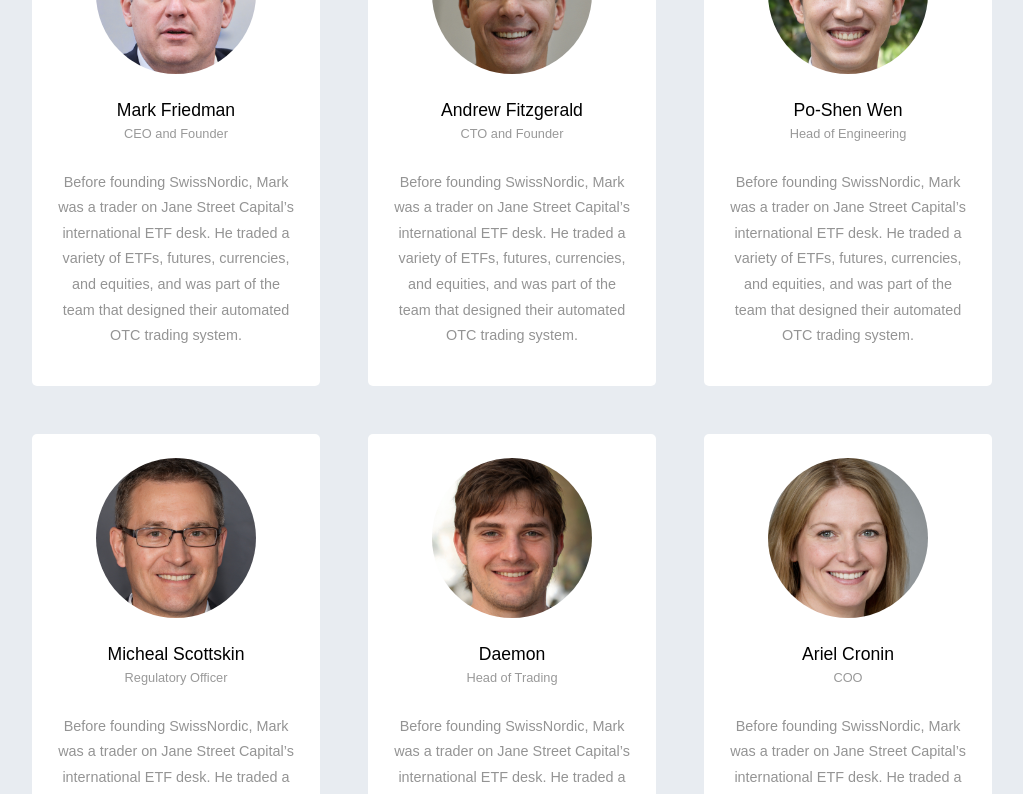
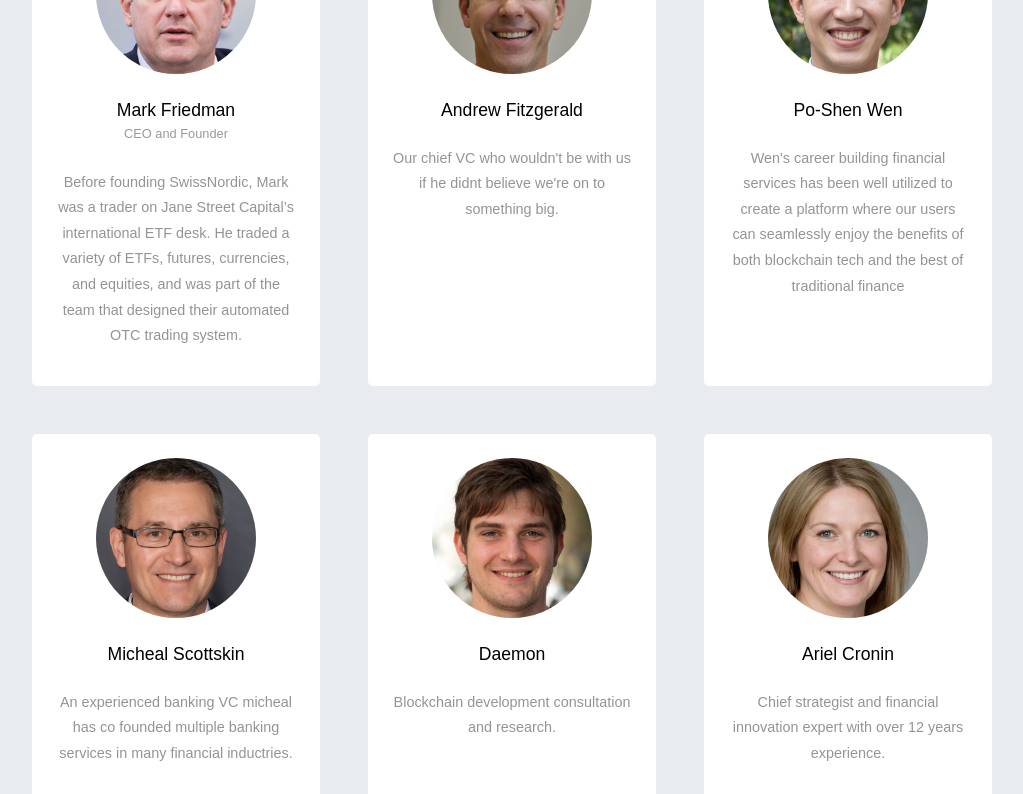
Before and after one commit to marcuscardasso/nordfinapi, a Nuxt app in the folder nordfin/: page /about in a window 1280 px wide. Shown: the part 660-1454 px from the top of the page, without its empty margins (128-1151 px from the left). Built offline with nearby package versions, Linux system fonts and the light colour scheme.

Commit message:
wqefwqef

```diff
--- a/nordfin/components/Accounts.vue
+++ b/nordfin/components/Accounts.vue
@@ -4,20 +4,21 @@
         <h2 class="accounts__headers--h2">Accounts</h2>
         <h2 class="accounts__headers--sub">Pick an account and get started with and join the financial frontier</h2>
         <div class="accounts__section">
+            <div class="accounts__sectioncard basic">
+                <h4>Basic</h4>
+                <p>Normal decentralised banking</p>
+            </div>
             <div class="accounts__sectioncard silver">
                 <h4>Silver</h4>
                 <p>Normal decentralized banking and volatile location access</p>
             </div>
-            <div class="accounts__sectioncard gold">
+             <div class="accounts__sectioncard gold">
                 <h4>Gold</h4>
                 <p>Normal decentralised banking, volatile location access, lesser taxes</p>
             </div>
         </div>
         <div class="accounts__section">
-            <div class="accounts__sectioncard basic">
-                <h4>Basic</h4>
-                <p>Normal decentralised banking</p>
-            </div>
+
             <div class="accounts__sectioncard platinum">
                 <h4>Platinum</h4>
                 <p>Normal decentralized banking and volatile location access, high-performance decentralized peer-to-peer multi-currency exchange built directly into the blockchain. No benefitiary charges</p>
@@ -90,7 +91,7 @@
             flex-basis: #{scaleValue(290)};
             display: flex;
             flex-direction: column;
-            justify-content: space-between;
+            //justify-content: space-between;
             padding: #{scaleValue(24)};
             padding-top: #{scaleValue(50)};
             position: relative;
--- a/nordfin/pages/about.vue
+++ b/nordfin/pages/about.vue
@@ -20,7 +20,7 @@
                         <span></span>
                     </div>
                     <div class="about__section--text">
-                        SwissNordic is a decentralized exchange built by traders, for traders. SwissNordic
+                        SwissNordic is a decentralized babking system built by traders, for traders. SwissNordic
                         offers solutions to improve your chances for success in trades and investments. Our expert team of traders and market
                         analysts are always on deck to help users trade and invest in the safest, most informative and profitable ways possible
                     </div>
@@ -53,10 +53,9 @@
                                 </figure>
                                 <div class="about__card--cardheader">
                                     <h2>Andrew Fitzgerald</h2>
-                                    <h3>CTO and Founder</h3>
                                 </div>
                                 <div class="about__card--cardtext">
-                                    <p>Before founding SwissNordic, Mark was a trader on Jane Street Capital’s international ETF desk. He traded a variety of ETFs, futures, currencies, and equities, and was part of the team that designed their automated OTC trading system.</p>
+                                    <p>Our chief VC who wouldn't be with us if he didnt believe we're on to something big.</p>
                                 </div>
                             </div>
                             <div class="about__card">
@@ -65,10 +64,9 @@
                                 </figure>
                                 <div class="about__card--cardheader">
                                     <h2>Po-Shen Wen</h2>
-                                    <h3>Head of Engineering</h3>
                                 </div>
                                 <div class="about__card--cardtext">
-                                    <p>Before founding SwissNordic, Mark was a trader on Jane Street Capital’s international ETF desk. He traded a variety of ETFs, futures, currencies, and equities, and was part of the team that designed their automated OTC trading system.</p>
+                                    <p>Wen's career building financial services has been well utilized to create a platform where our users can seamlessly enjoy the benefits of both blockchain tech and the best of traditional finance</p>
                                 </div>
                             </div>
                         </div>
@@ -79,10 +77,9 @@
                                 </figure>
                                 <div class="about__card--cardheader">
                                     <h2>Micheal Scottskin</h2>
-                                    <h3>Regulatory Officer</h3>
                                 </div>
                                 <div class="about__card--cardtext">
-                                    <p>Before founding SwissNordic, Mark was a trader on Jane Street Capital’s international ETF desk. He traded a variety of ETFs, futures, currencies, and equities, and was part of the team that designed their automated OTC trading system.</p>
+                                    <p>An experienced banking VC micheal has co founded multiple banking services in many financial inductries.</p>
                                 </div>
                             </div>
                             <div class="about__card">
@@ -91,10 +88,9 @@
                                 </figure>
                                 <div class="about__card--cardheader">
                                     <h2>Daemon</h2>
-                                    <h3>Head of Trading</h3>
                                 </div>
                                 <div class="about__card--cardtext">
-                                    <p>Before founding SwissNordic, Mark was a trader on Jane Street Capital’s international ETF desk. He traded a variety of ETFs, futures, currencies, and equities, and was part of the team that designed their automated OTC trading system.</p>
+                                    <p>Blockchain development consultation and research.</p>
                                 </div>
                             </div>
                             <div class="about__card">
@@ -103,10 +99,9 @@
                                 </figure>
                                 <div class="about__card--cardheader">
                                     <h2>Ariel Cronin</h2>
-                                    <h3>COO</h3>
                                 </div>
                                 <div class="about__card--cardtext">
-                                    <p>Before founding SwissNordic, Mark was a trader on Jane Street Capital’s international ETF desk. He traded a variety of ETFs, futures, currencies, and equities, and was part of the team that designed their automated OTC trading system.</p>
+                                    <p>Chief strategist and financial innovation expert with over 12 years experience.</p>
                                 </div>
                             </div>
                         </div>
```
